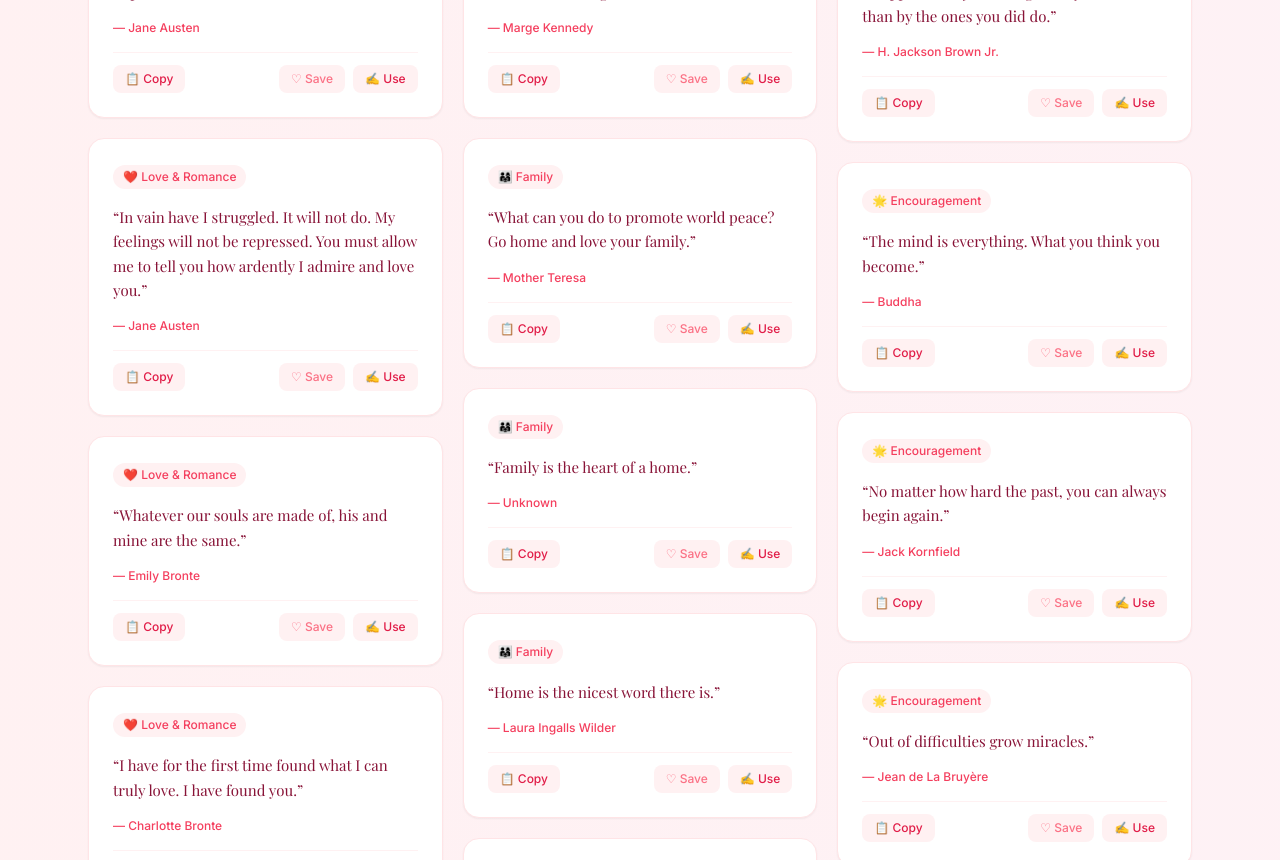
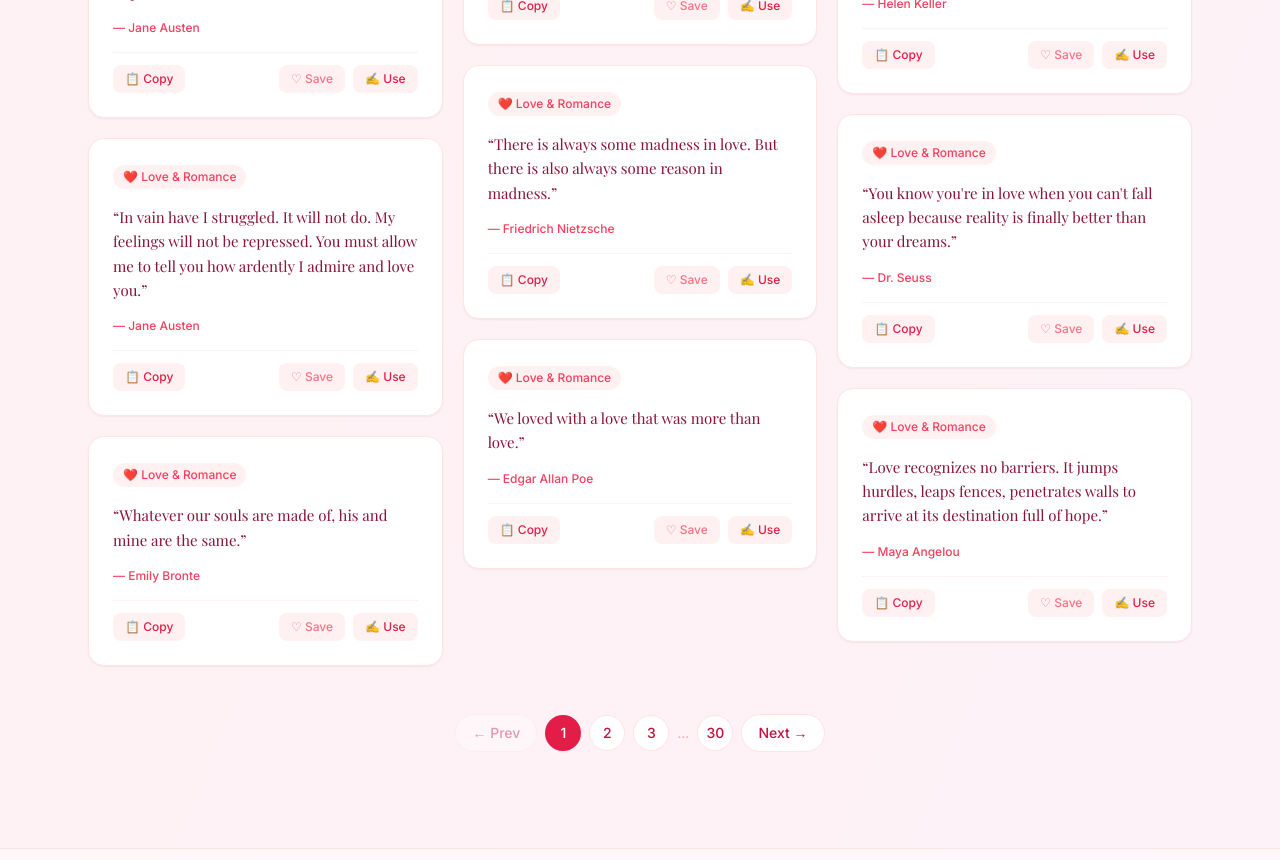
Before and after one commit to gulzardevai/heartfelt-letters, a Next.js app: page /quotes in a window 1280 px wide. Shown: the part 1940-2800 px from the top of the page. Built offline with nearby package versions, Linux system fonts and the light colour scheme; no server answers; a web font is replaced by a local one.

Commit message:
Add pagination to quotes page (24 per page)

```diff
--- a/app/quotes/page.tsx
+++ b/app/quotes/page.tsx
@@ -17,6 +17,8 @@ export default function QuotesPage() {
   const [favorites, setFavorites] = useState<Set<string>>(new Set())
   const [showFavOnly, setShowFavOnly] = useState(false)
   const [copied, setCopied] = useState<string | null>(null)
+  const [page, setPage] = useState(1)
+  const PER_PAGE = 24
 
   // Load favorites from localStorage
   useEffect(() => {
@@ -61,6 +63,18 @@ export default function QuotesPage() {
       return true
     })
   }, [activeCategory, search, showFavOnly, favorites])
+
+  // Reset to first page whenever filters change
+  useEffect(() => { setPage(1) }, [activeCategory, search, showFavOnly])
+
+  const totalPages = Math.max(1, Math.ceil(filtered.length / PER_PAGE))
+  const currentPage = Math.min(page, totalPages)
+  const paginated = filtered.slice((currentPage - 1) * PER_PAGE, currentPage * PER_PAGE)
+
+  const goToPage = (p: number) => {
+    setPage(p)
+    window.scrollTo({ top: 0, behavior: 'smooth' })
+  }
 
   const categoryInfo = QUOTE_CATEGORIES.find(c => c.id === activeCategory)
 
@@ -149,7 +163,7 @@ export default function QuotesPage() {
             </div>
           ) : (
             <div className="columns-1 sm:columns-2 lg:columns-3 gap-5 space-y-5">
-              {filtered.map(quote => {
+              {paginated.map(quote => {
                 const cat = QUOTE_CATEGORIES.find(c => c.id === quote.category)
                 const isFav = favorites.has(quote.id)
                 const isCopied = copied === quote.id
@@ -209,6 +223,43 @@ export default function QuotesPage() {
               })}
             </div>
           )}
+
+          {/* Pagination */}
+          {totalPages > 1 && (
+            <div className="flex items-center justify-center gap-2 mt-12 flex-wrap">
+              <button
+                onClick={() => goToPage(currentPage - 1)}
+                disabled={currentPage === 1}
+                className="px-4 py-2 rounded-full text-sm font-medium border border-rose-100 bg-white text-rose-700 hover:bg-rose-50 transition-colors disabled:opacity-40 disabled:cursor-not-allowed"
+              >
+                ← Prev
+              </button>
+              {Array.from({ length: totalPages }, (_, i) => i + 1)
+                .filter(p => p === 1 || p === totalPages || Math.abs(p - currentPage) <= 2)
+                .map((p, idx, arr) => (
+                  <span key={p} className="flex items-center gap-2">
+                    {idx > 0 && arr[idx - 1] !== p - 1 && <span className="text-rose-300 text-sm">…</span>}
+                    <button
+                      onClick={() => goToPage(p)}
+                      className={`w-9 h-9 rounded-full text-sm font-medium transition-colors ${
+                        p === currentPage
+                          ? 'bg-rose-600 text-white shadow-sm'
+                          : 'bg-white text-rose-700 border border-rose-100 hover:bg-rose-50'
+                      }`}
+                    >
+                      {p}
+                    </button>
+                  </span>
+                ))}
+              <button
+                onClick={() => goToPage(currentPage + 1)}
+                disabled={currentPage === totalPages}
+                className="px-4 py-2 rounded-full text-sm font-medium border border-rose-100 bg-white text-rose-700 hover:bg-rose-50 transition-colors disabled:opacity-40 disabled:cursor-not-allowed"
+              >
+                Next →
+              </button>
+            </div>
+          )}
         </div>
       </main>
 
```
